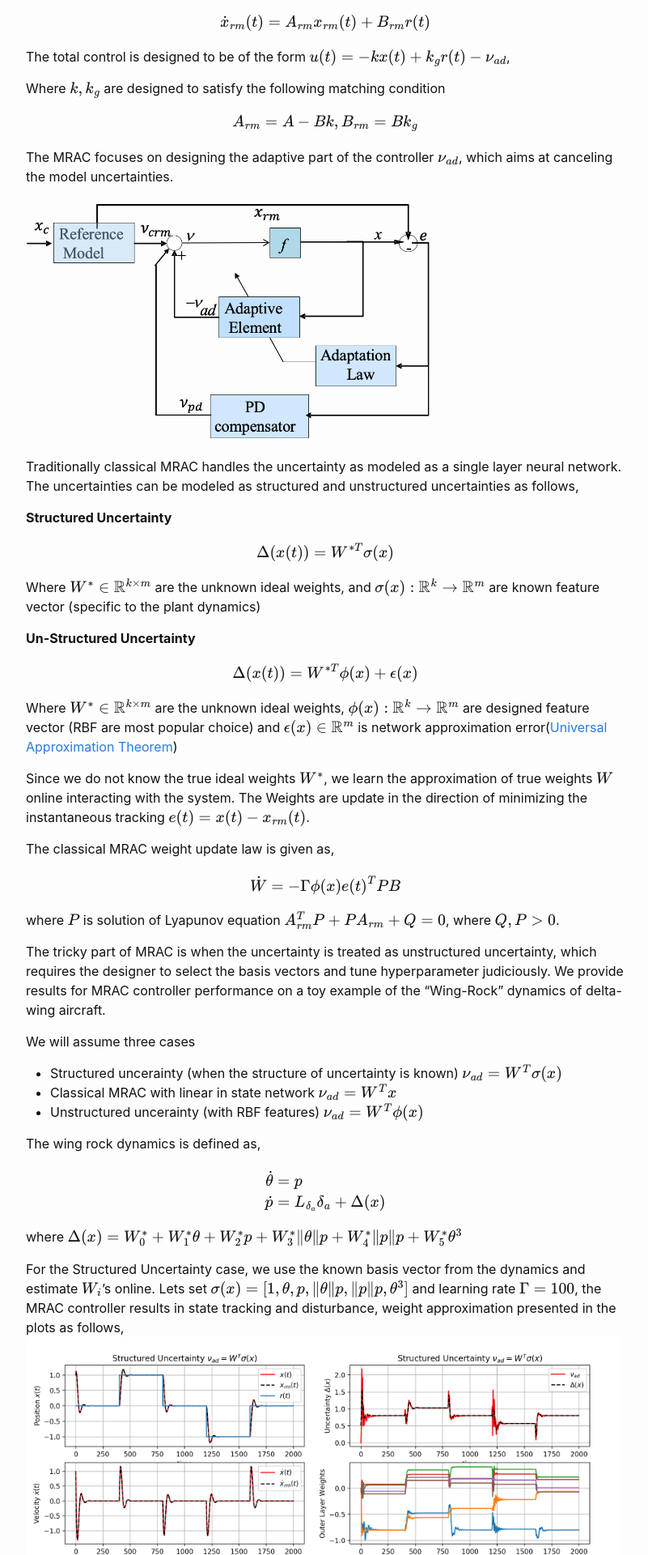
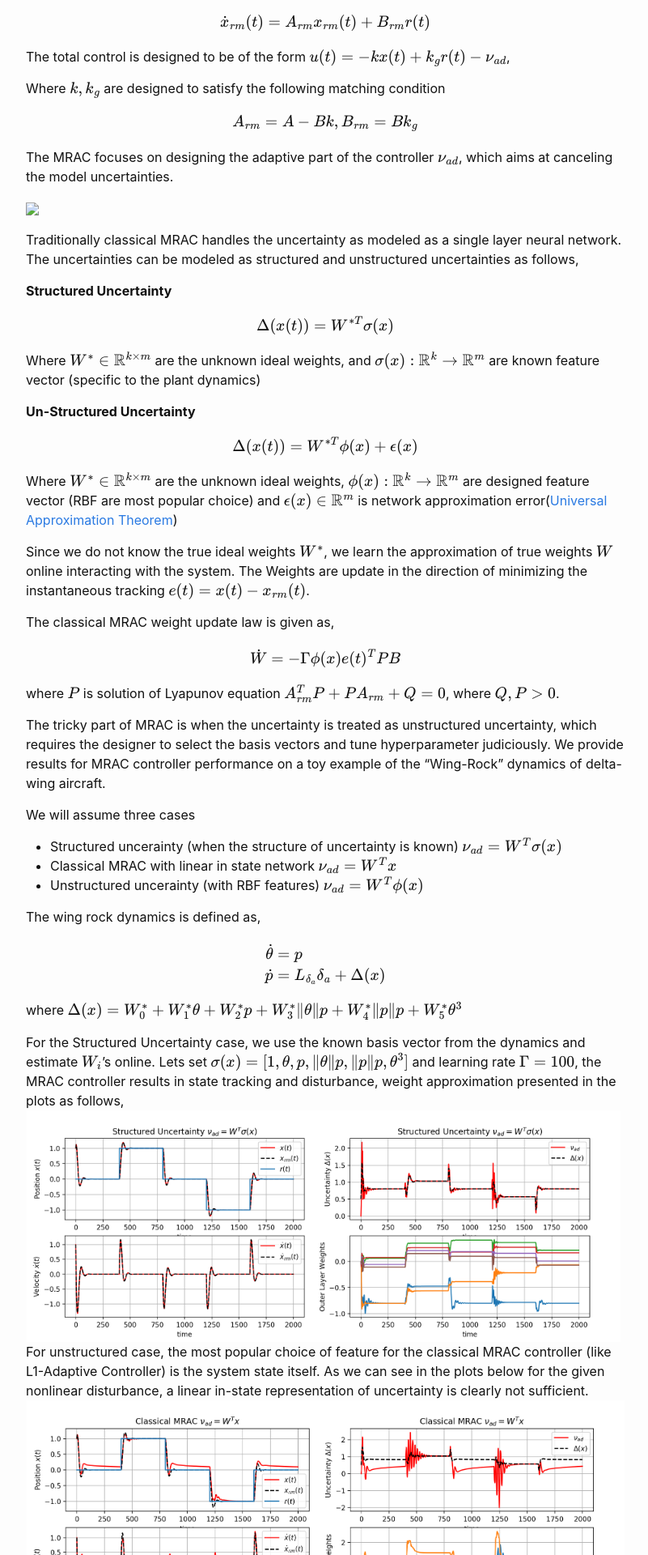
Before and after one commit to girishvjoshi/gj_blog, a Jekyll site: the page built from _posts/2019-12-18-Model-Reference-Adaptive-Control.markdown, in a window 1280 px wide. Shown: the part 592-2512 px from the top of the page at 81% size, without its empty margins (238-1039 px from the left). Built offline with Jekyll 4.4.1, drawn with Linux system fonts in a browser that asks for light colours; formulas are drawn with MathJax 3.

Commit message:
Update 2019-12-18-Model-Reference-Adaptive-Control.markdown

```diff
--- a/_posts/2019-12-18-Model-Reference-Adaptive-Control.markdown
+++ b/_posts/2019-12-18-Model-Reference-Adaptive-Control.markdown
@@ -48,7 +48,7 @@ $$
 
 The MRAC focuses on designing the adaptive part of the controller $$\nu_{ad}$$, which aims at canceling the model uncertainties.
 
-<img src="/assets/MRAC.png" width="500">
+<img src="assets/MRAC.png" width="500">
 
 Traditionally classical MRAC handles the uncertainty as modeled as a single layer neural network. The uncertainties can be modeled as structured and unstructured uncertainties as follows,
 
```
